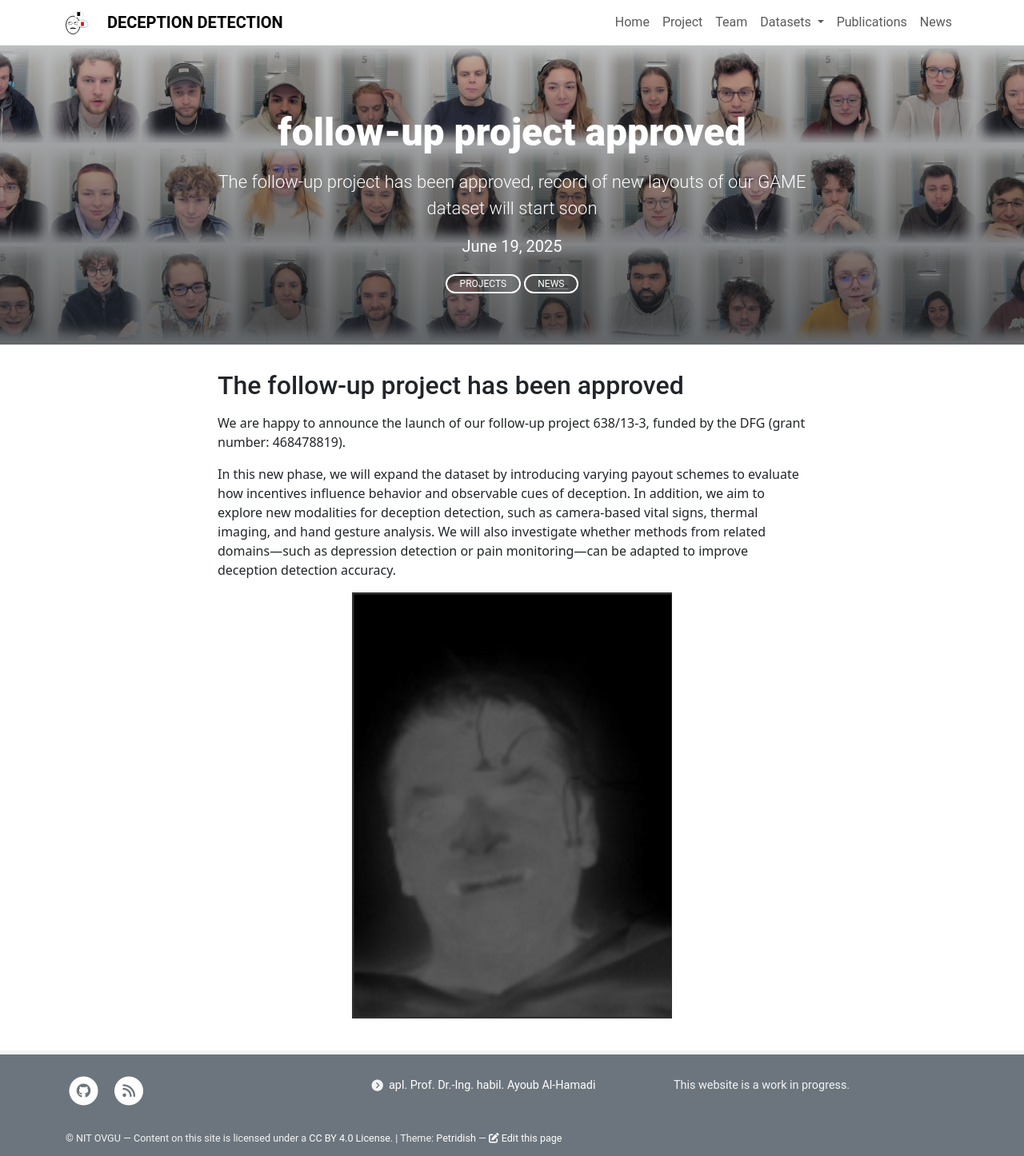
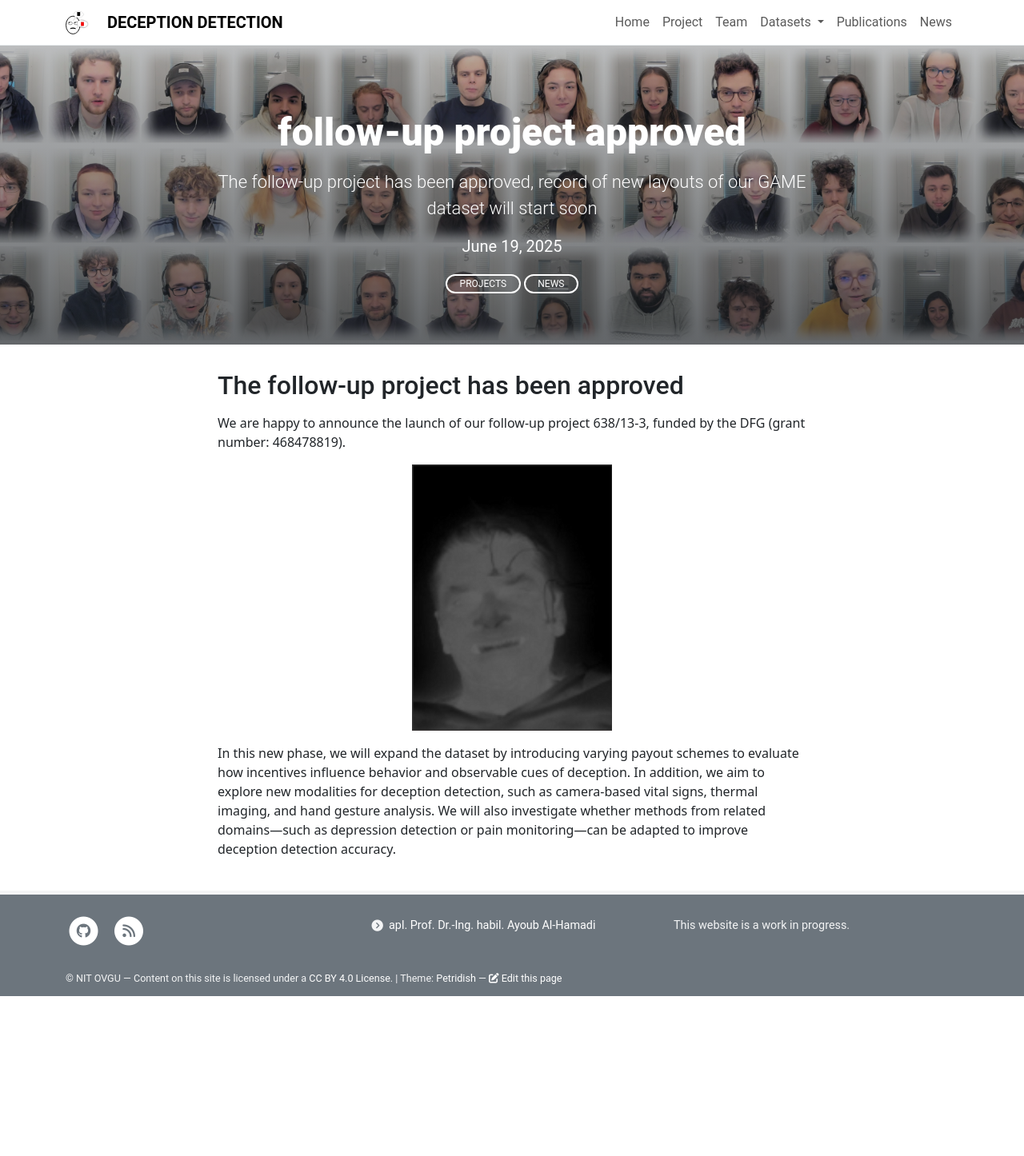
Before and after one commit to ovgu-nit/deception, a Jekyll site: the page built from _posts/2025-06-19-NewProject.md, in a window 1280 px wide. Shown: the whole page at 80% size. Built offline with Jekyll 4.4.1, drawn with Linux system fonts in a browser that asks for light colours; after the commit the page ends 1246 px from its top, so only the background shows below that.

```diff
--- a/_posts/2025-06-19-NewProject.md
+++ b/_posts/2025-06-19-NewProject.md
@@ -13,12 +13,10 @@ tags: [Projects,News]
 
 We are happy to announce the launch of our follow-up project 638/13-3, funded by the DFG (grant number: 468478819).
 
+<p align="center">
+  <img src="/deception/assets/theme/images/X_ITE_thermal.png" alt="Thermal image" style="width:250px;">
+</p>
+
 In this new phase, we will expand the dataset by introducing varying payout schemes to evaluate how incentives influence behavior and observable cues of deception.
 In addition, we aim to explore new modalities for deception detection, such as camera-based vital signs, thermal imaging, and hand gesture analysis.
 We will also investigate whether methods from related domains—such as depression detection or pain monitoring—can be adapted to improve deception detection accuracy.
-
-<!-- ![image](/deception/assets/theme/images/X_ITE_thermal.png)    -->
-
-<p align="center">
-  <img src="/deception/assets/theme/images/X_ITE_thermal.png" alt="Thermal image" style="width:400px;">
-</p>
```
Also changed, not shown: pages/home.md (+1 -1 lines), assets/theme/images/favicon.ico (added).
